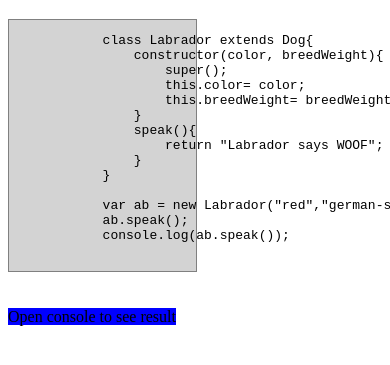
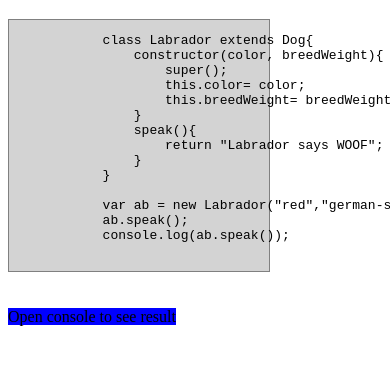
Before and after one commit to nitesh-me/Assignment-10.3, a plain HTML site: page index.html in a window 390 px wide. Shown: the part 61-426 px from the top of the page. Drawn offline with Linux system fonts and the light colour scheme.

Commit message:
Update style.css

```diff
--- a/style.css
+++ b/style.css
@@ -4,3 +4,7 @@
     margin-right: 50%;
     background-color: lightgrey;
 }
+@media only screen and (max-width: 700px) {
+    .container{
+        margin-right: 30%;
+    }
```
